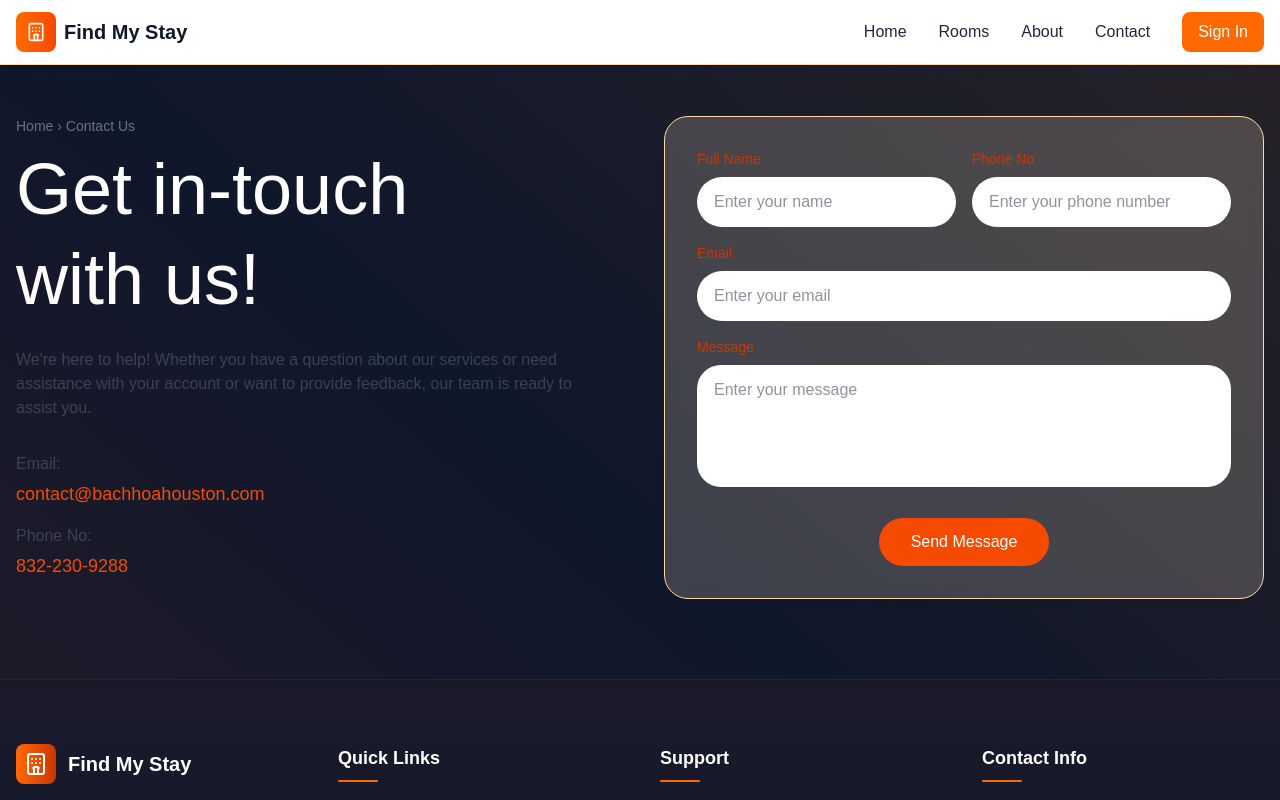
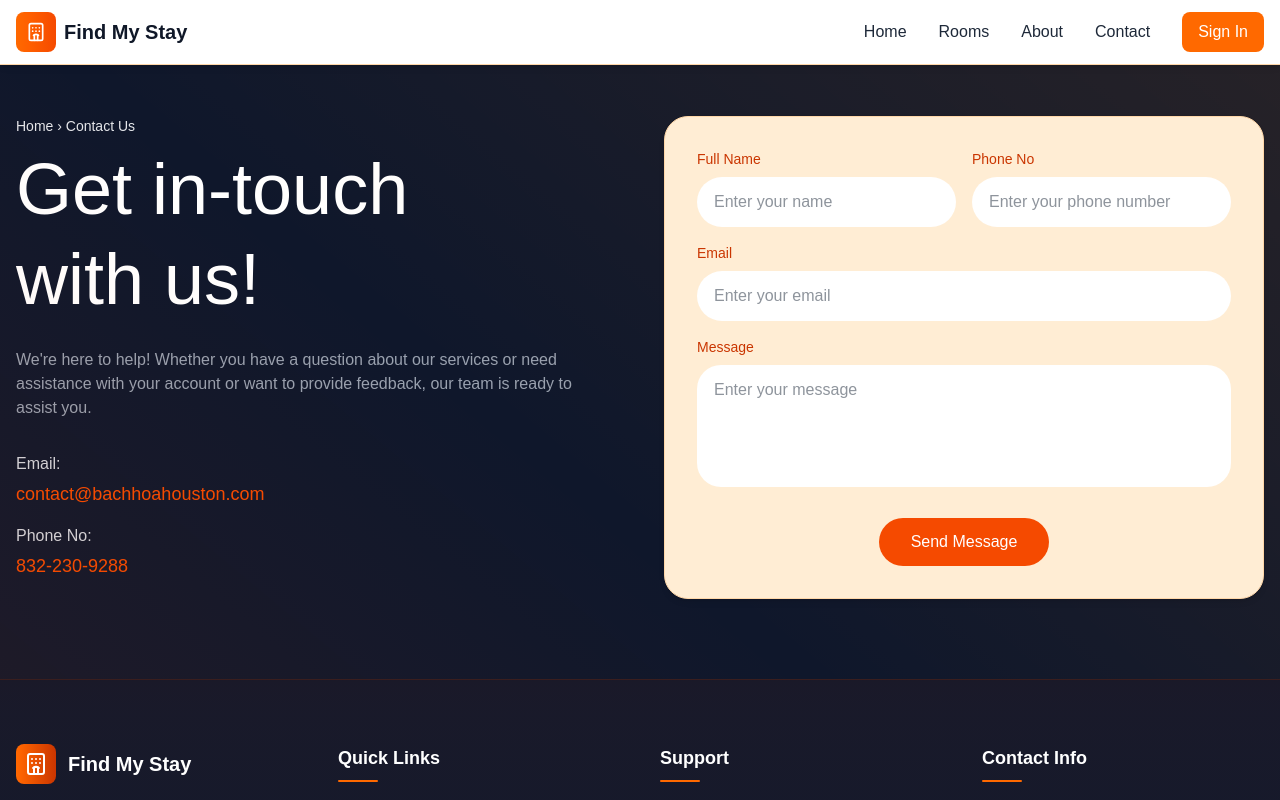
Before and after one commit to rishabh73096/FindMyStay, a Next.js app: page /ContactUs in a window 1280 px wide. Shown: the top 800 px of the page. Built offline with nearby package versions, Linux system fonts and the light colour scheme.

Commit message:
fix issue

```diff
--- a/src/pages/ContactUs.js
+++ b/src/pages/ContactUs.js
@@ -135,7 +135,7 @@ const FeedbackForm = (props) => {
               className="flex flex-col justify-start"
             >
               <div className="mb-6">
-                <p className="text-gray-500 text-sm mb-2 font-poppins">
+                <p className="text-gray-200 text-sm mb-2 font-poppins">
                   Home › {("Contact Us")}
                 </p>
                 <h1 className="text-white font-poppins font-light text-[72px] leading-[90px] tracking-normal">
@@ -145,7 +145,7 @@ const FeedbackForm = (props) => {
                 </h1>
               </div>
 
-              <p className="text-gray-700 text-base mb-8 font-poppins">
+              <p className="text-gray-400 text-base mb-8 font-poppins">
                 {(
                   "We're here to help! Whether you have a question about our services or need assistance with your account or want to provide feedback, our team is ready to assist you"
                 )}
@@ -154,7 +154,7 @@ const FeedbackForm = (props) => {
 
               <div className="space-y-4">
                 <div>
-                  <p className="text-gray-700 font-medium mb-1">
+                  <p className="text-gray-300 font-medium mb-1">
                     {("Email")}:
                   </p>
                   <a
@@ -166,7 +166,7 @@ const FeedbackForm = (props) => {
                 </div>
 
                 <div>
-                  <p className="text-gray-700 font-medium mb-1">
+                  <p className="text-gray-300 font-medium mb-1">
                     {("Phone No")}:
                   </p>
                   <a
@@ -187,7 +187,7 @@ const FeedbackForm = (props) => {
               className="flex items-start lg:items-center"
             >
               <form
-                className="bg-orange-100/20 border border-orange-200 backdrop-blur-sm p-6 md:p-8 rounded-3xl w-full shadow-md"
+                className="bg-orange-100 border border-orange-200 backdrop-blur-sm p-6 md:p-8 rounded-3xl w-full shadow-md"
                 onSubmit={submitFeedback}
               >
                 <div className="grid grid-cols-1 md:grid-cols-2 gap-4 mb-4">
```
